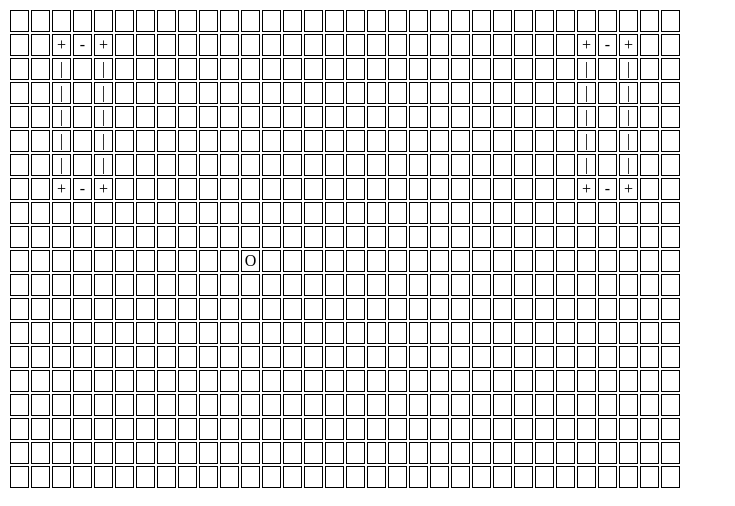
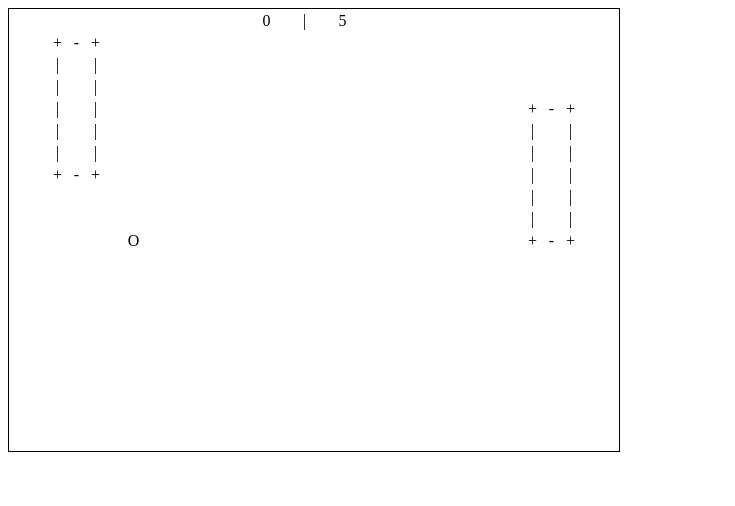
Before and after one commit to EthanThatOneKid/ascii-game, a plain HTML site: page index.html in a window 1280 px wide. Shown: the whole page, without its empty margins (0-735 px from the left). Drawn offline with Linux system fonts and the light colour scheme; animation ran at ten frames a second.

Commit message:
Finished Pong

```diff
--- a/css/style.css
+++ b/css/style.css
@@ -2,5 +2,8 @@ td {
   width: 15px;
   height: 15px;
   text-align: center;
+  //border: 1px solid black;
+}
+table {
   border: 1px solid black;
 }
--- a/scripts/ascii.js
+++ b/scripts/ascii.js
@@ -24,7 +24,9 @@ class Display {
   }
 
   append(s, x, y) {
-    this.data[y][x] = s;
+    try {
+      this.data[y][x] = s;
+    } catch(e) {}
   }
 
   appendModel(model, x_, y_) {
--- a/scripts/main.js
+++ b/scripts/main.js
@@ -3,9 +3,10 @@ let display = new Display(32, 20);
 let displayContainer = document.createElement("div");
 document.body.appendChild(displayContainer);
 
-let puck = new Puck(display.w, display.h);;
+let puck = new Puck(display.w, display.h);
 let paddleL = new Paddle("L", display.h, {x: 2, y: 1});
 let paddleR = new Paddle("R", display.h, {x: 27, y: 1});
+let scoreBoard = createScoreBoard(paddleL.wins, paddleR.wins);
 
 window.requestAnimationFrame(draw);
 
@@ -15,21 +16,27 @@ function draw(timestamp) {
   switch(puckStatus) {
     case "L":
       paddleR.score();
+      scoreBoard = createScoreBoard(paddleL.wins, paddleR.wins);
       reset();
       break;
     case "R":
       paddleL.score();
+      scoreBoard = createScoreBoard(paddleL.wins, paddleR.wins);
       reset();
       break;
     default: break;
   }
 
   puck.updateVel(paddleL.collide(puck));
+  puck.updateVel(paddleR.collide(puck));
+
+  paddleR.ai(puck);
 
   display.cls();
   display.appendModel(puck.model,    Math.round(puck.pos.x),    Math.round(puck.pos.y));
   display.appendModel(paddleL.model, Math.round(paddleL.pos.x), Math.round(paddleL.pos.y));
   display.appendModel(paddleR.model, Math.round(paddleR.pos.x), Math.round(paddleR.pos.y));
+  display.appendModel(scoreBoard, Math.floor((display.w * 0.5) - (scoreBoard.cols * 0.5)), 0);
   display.update();
 
   displayContainer.innerHTML = display.el.outerHTML;
@@ -42,6 +49,11 @@ function reset() {
   puck = new Puck(display.w, display.h);
 }
 
+function createScoreBoard(p1, p2) {
+  let string = `${p1} | ${p2}`;
+  return new Model([string.split("")]);
+}
+
 document.addEventListener("keydown", event => {
   const keyName = event.key;
   paddleL.move(keyName);
--- a/scripts/pong.js
+++ b/scripts/pong.js
@@ -2,14 +2,16 @@ class Puck {
   constructor(displayWidth, displayHeight) {
     this.model = new Model([["O"]]);
     this.pos = {x: displayWidth * 0.5, y: displayHeight * 0.5};
-    this.speed = 0.1;
+    this.speed = 2;
     this.vel = {x: -this.speed, y: 0};
     this.bounds = {w: displayWidth, h: displayHeight};
   }
   update() {
     if (puck.pos.x >= display.w - 1) return "R";
     if (puck.pos.x < 1) return "L";
-    if (this.pos.y >= this.bounds.h - 1 || puck.pos.y < 1) puck.vel.y *= -1;
+    if (this.pos.y >= this.bounds.h - 1 || puck.pos.y < 1) puck.vel.y *= -1; // bonk
+    if (this.pos.y >= this.bounds.h - 1) this.pos.y = this.bounds.h - 1; // bottom padding
+    if (puck.pos.y < 1) this.pos.y = 1; // top padding
     puck.pos.x += puck.vel.x;
     puck.pos.y += puck.vel.y;
     return "safe";
@@ -43,22 +45,34 @@ class Paddle {
     if (this.pos.y > this.bound - this.model.rows) this.pos.y = this.bound - this.model.rows;
     if (this.pos.y < 0) this.pos.y = 0;
   }
+  ai(puck) {
+    if (puck.pos.y >= this.pos.y + this.model.rows) this.move("ArrowDown");
+    if (puck.pos.y <= this.pos.y) this.move("ArrowUp");
+  }
   collide(puck) {
-    if (this.side == "L") return this.collideL(puck);
-    else if (this.side == "R") return this.collideR(puck)
-  }
-  collideL(puck) {
-    let collision = puck.pos.y >= this.pos.y &&
-      puck.pos.y <= this.pos.y + this.model.rows &&
-      puck.pos.x <= this.pos.x + this.model.cols;
+    let collision;
+    if (this.side == "L") collision = this.collideL(puck);
+    else if (this.side == "R") collision = this.collideR(puck);
     if (collision) {
       let percentDown = (puck.pos.y - this.pos.y) / this.model.rows;
-      return this.mapPercentToSlope(percentDown);
+      let vel = this.mapPercentToSlope(percentDown);
+      vel.x *= puck.speed;
+      return vel;
     }
     return puck.vel;
   }
+  collideL(puck) {
+    return puck.pos.y >= this.pos.y &&
+      puck.pos.y <= this.pos.y + this.model.rows &&
+      puck.pos.x <= this.pos.x + this.model.cols;
+  }
+  collideR(puck) {
+    return puck.pos.y >= this.pos.y &&
+      puck.pos.y <= this.pos.y + this.model.rows &&
+      puck.pos.x >= this.pos.x;
+  }
   score() {
-    console.log(`${this.side} scores!`)
+    console.log(`${this.side} scores!`);
     this.wins++;
   }
   mapPercentToSlope(percentDown) {
@@ -66,8 +80,8 @@ class Paddle {
     let angle = Paddle.map(percentDown, 0, 1, -fourtyFiveDegrees, fourtyFiveDegrees);
     let slope = Math.tan(angle);
     return {
-      x: Math.abs(slope),
-      y: slope < 0 ? -1 : 1
+      x: this.side == "L" ? 1 : -1,
+      y: slope
     };
   }
   static map(a, b, c, d, f, g) {
```
